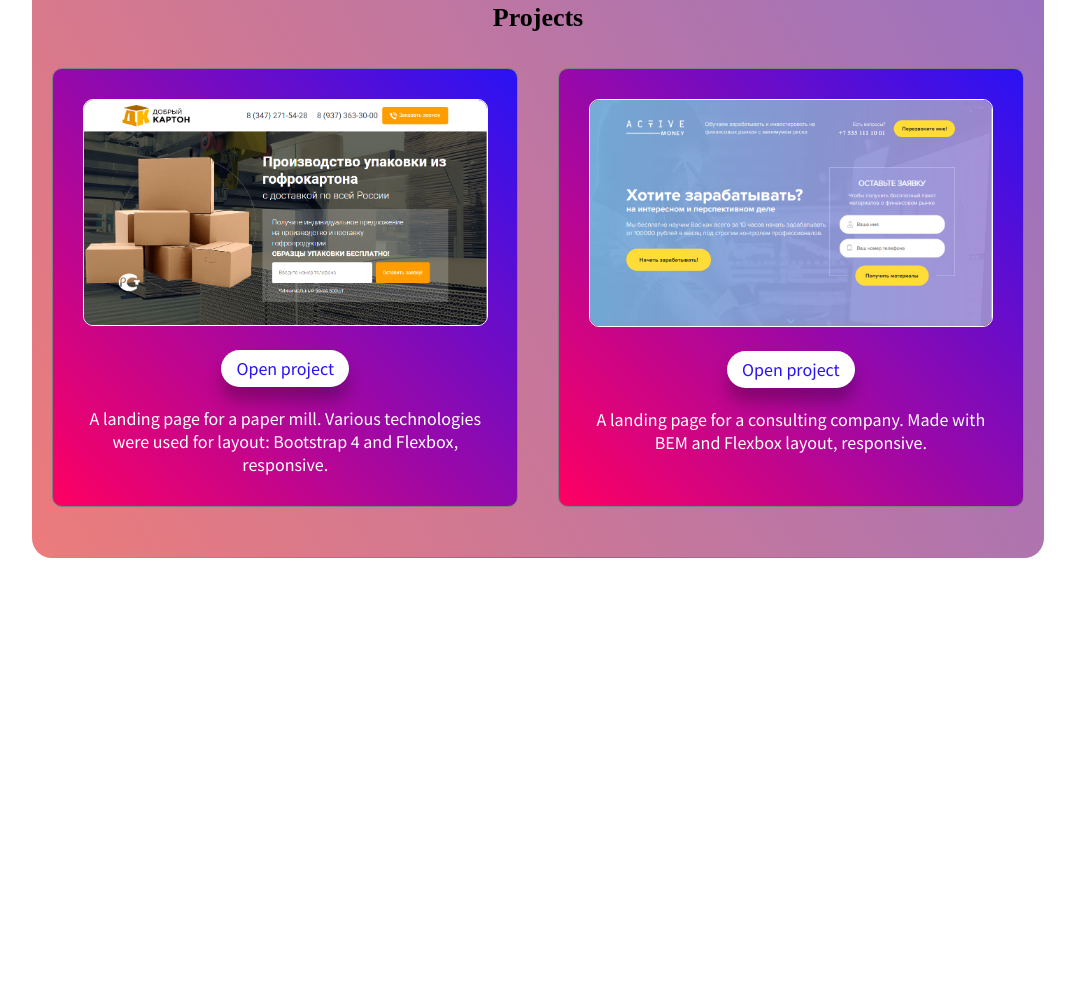
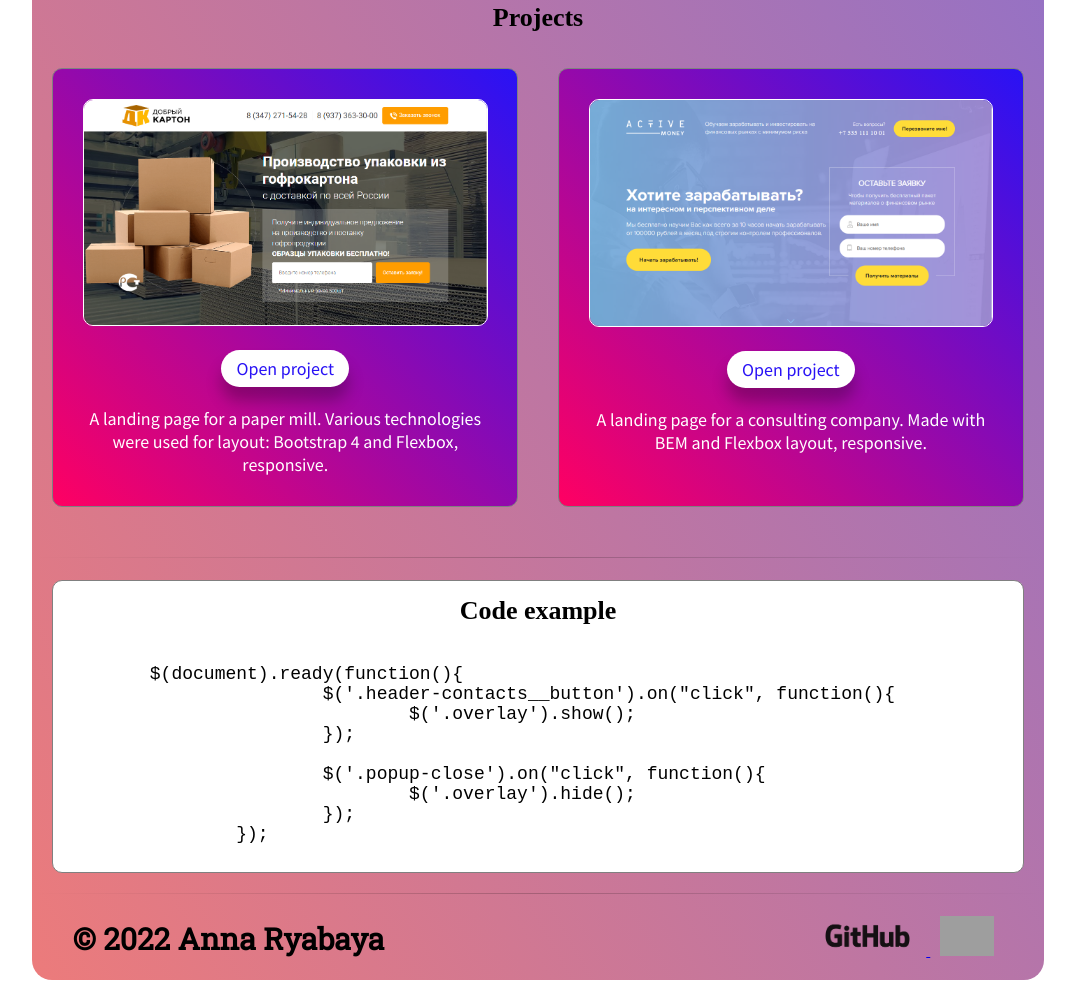
Before and after one commit to ryabaya/rsschool-cv, a plain HTML site: page index.html in a window 1280 px wide. Shown: the part 1102-2102 px from the top of the page, without its empty margins (102-1177 px from the left). Before the commit the page ends 1682 px from the top, so only its background shows below. Drawn offline with Linux system fonts and the light colour scheme; grey boxes are pictures that could not be loaded; a web font is replaced by a local one.

Commit message:
feat: add layout and styles for the section Code and Footer

```diff
--- a/css/style.css
+++ b/css/style.css
@@ -2,9 +2,6 @@
   width: 80%;
   border-radius: 20px;
   margin: 20px auto;
-  /* border: 1px solid; */
-  /* box-shadow: 0 0 20px 2px blue; */
-  /* background: linear-gradient(45deg, #EECFBA, #C5DDE8); */
   background: linear-gradient(60deg, rgb(236, 123, 123), #756ee0);
 }
 hr {
@@ -22,8 +19,6 @@ hr {
   display: flex;
   padding: 20px;
   justify-content: space-around;
-  /* background-image: url(/rsschool-cv/img/main.png);
-  background-repeat: no-repeat; */
 }
 
 .main-photo {
@@ -55,8 +50,6 @@ h1 {
   font-family: "Source Serif Pro", serif;
   margin: 5px auto;
   font-size: 26px;
-  /* background-color:rgb(236, 123, 123); */
-  /* border-left: 5px solid royalblue; */
   padding: 0px 5px;
 }
 .text {
@@ -121,3 +114,27 @@ h1 {
   font-size: 18px;
   color: white;
 }
+
+.my-code {
+  text-align: center;
+}
+.pre {
+  font-size: 18px;
+}
+
+.footer-container {
+  display: flex;
+  justify-content: space-between;
+  align-items: center;
+  margin: 0px 20px 0;
+  padding: 0 20px 20px;
+}
+.footer-c {
+font-family: "Roboto Slab",serif;
+  font-size: 30px;
+  font-weight: bold;
+}
+.footer-img {
+  height: 40px;
+  padding: 0 10px;
+}
--- a/index.html
+++ b/index.html
@@ -16,9 +16,8 @@
 <body>
     <div class="wrap">
 
-
         <section class="main-screen">
-        <div class="main-container">
+        <main class="main-container">
             <img class="main-photo" src="img/main_photo.jpg" alt="My photo" >
 
             <div class="main-information">
@@ -33,7 +32,7 @@
                     </article>
                 </div>
             </div>
-        </div>
+        </main>
         <hr>
         </section>
 
@@ -119,7 +118,43 @@
              <hr>
         </section><!-- /.projects -->
 
+        <section class="code">
+            <div class="blocks-info">
+                <h2 class="title-text my-code">Code example</h2>
 
+                    <pre class="pre">
+                        <code>
+        $(document).ready(function(){
+			$('.header-contacts__button').on("click", function(){
+				$('.overlay').show();
+			});
+
+			$('.popup-close').on("click", function(){
+				$('.overlay').hide();
+			});
+		}); </code></pre>
+            </div>
+            <hr>
+        </section>
+
+        <footer class="footer">
+           <div class="footer-container">
+               <div class="footer-c">
+                    © 2022 Anna Ryabaya
+               </div><!-- /.footer-c -->
+
+               <div class="footer-links">
+                   <a href="https://github.com/ryabaya?tab=repositories" class="footer-link__github" target="_blank">
+                       <img class="footer-img" src="./img/GitHub_Logo.png" alt="GitHub">
+                    </a>
+                    <a href="https://rs.school/js/" class="footer-link__rss" target="_blank">
+                       <img class="footer-img" src="https://rs.school/images/rs_school_js.svg" alt="RSSchool">
+                    </a>
+
+               </div><!-- /.footer-links -->
+           </div><!-- /.footer-container -->
+
+        </footer>
 
 
     </div>
```
